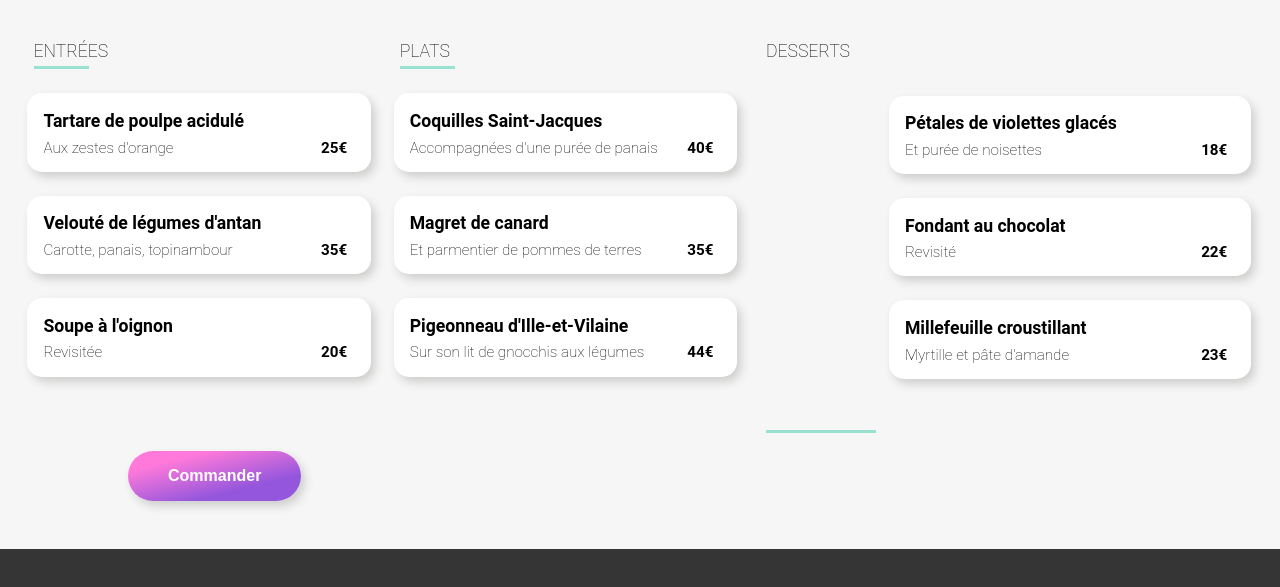
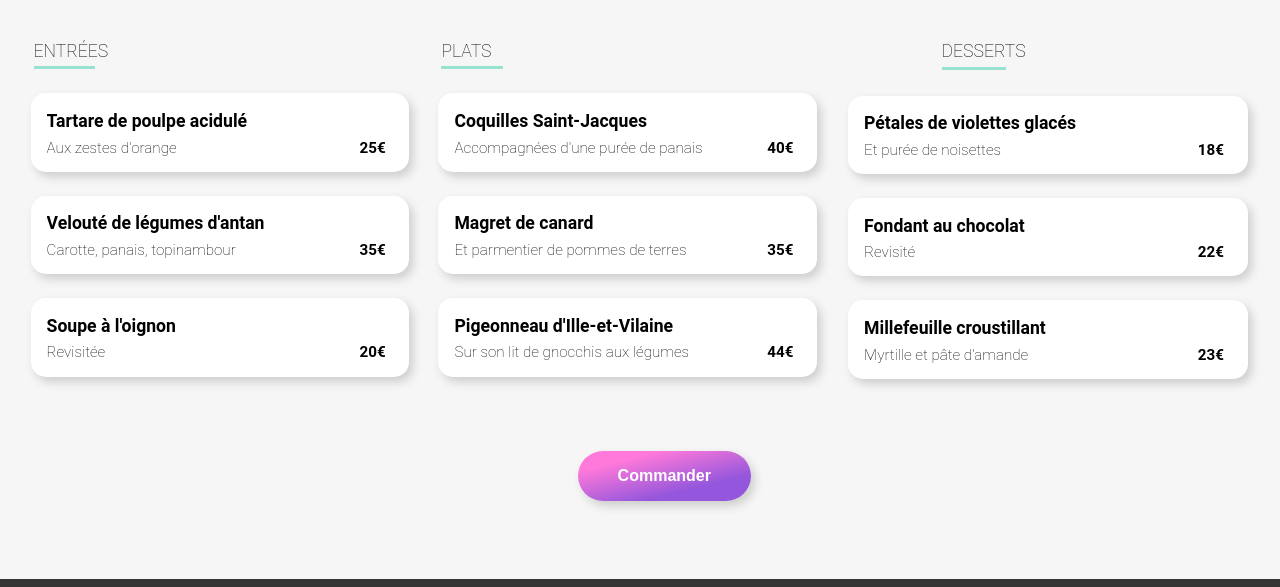
Before and after one commit to jucroizer/JustineCroizer_3_13102021, a website: page alafrancaise.html in a window 1280 px wide. Shown: the part 646-1233 px from the top of the page. Drawn offline with Linux system fonts and the light colour scheme; files whose address does not match are found by name; a web font is replaced by a local one.

Commit message:
responsive laptop fini a l'exception du h3 dessert

```diff
--- a/alafrancaise.html
+++ b/alafrancaise.html
@@ -95,7 +95,7 @@
                 </div>
             </div>
             <!-- Desserts -->
-            <h3>Desserts</h3>
+            <h3 class="h3-dessert">Desserts</h3>
             <div class="menu menu-dessert">
                     <div class="submenu submenu-dessert">
                         <h4>Pétales de violettes glacés</h4>
--- a/sass/style.scss
+++ b/sass/style.scss
@@ -130,6 +130,10 @@ $color-background-menu: #FFFFFF;
 
         @include tablette-only(){
             margin: 0 40% 5% 40%;
+        }
+
+        @include laptop-only(){
+            margin: 0 45% 5% 45%;
         }
     }
 }
```
Also changed, not shown: css/style.css, 1 other file.
